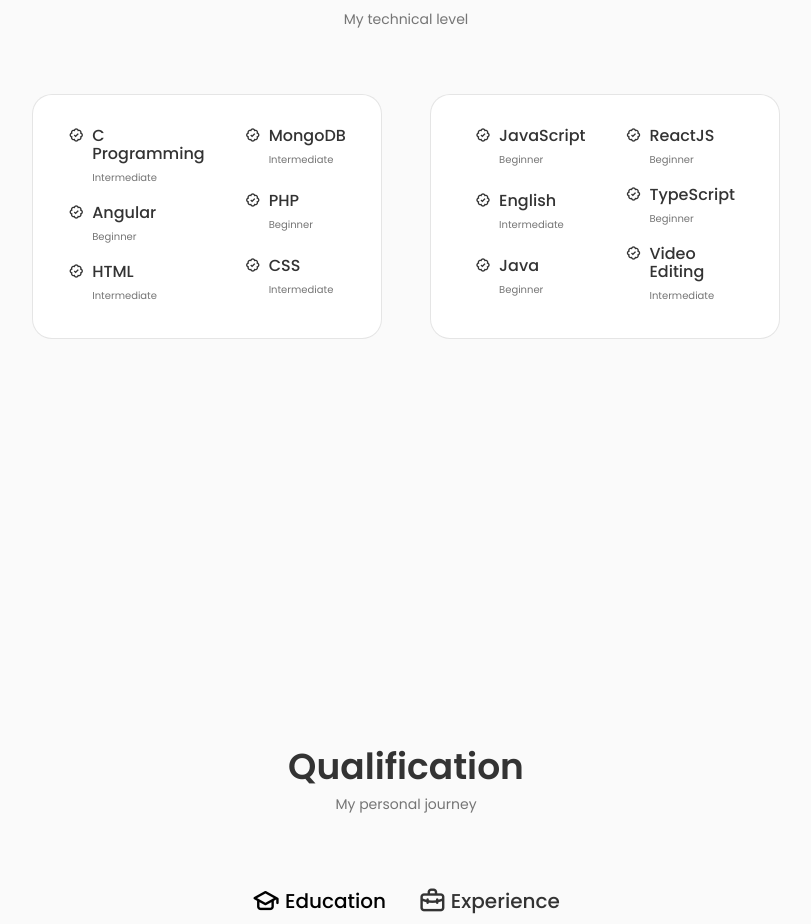
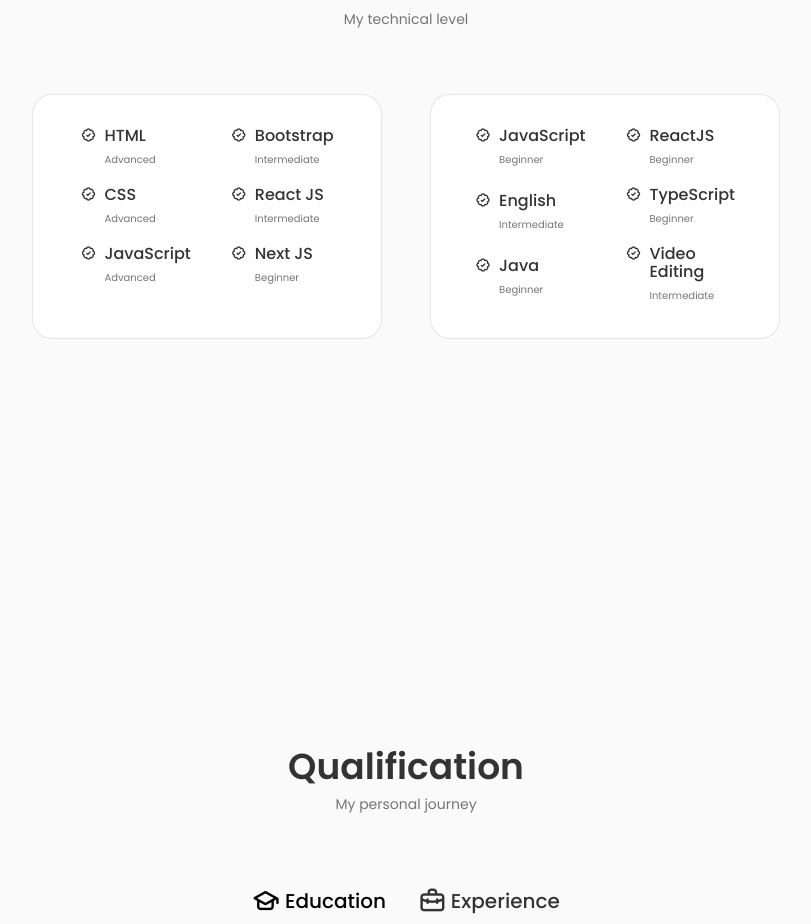
Before and after one commit to souravcodes1080/Portfolio, a React (Create React App) app: page / in a window 1280 px wide. Shown: the part 2120-3044 px from the top of the page, without its empty margins (234-1045 px from the left). Built offline with nearby package versions, Linux system fonts and the light colour scheme.

Commit message:
Update Left.jsx

```diff
--- a/src/components/skills/Left.jsx
+++ b/src/components/skills/Left.jsx
@@ -13,8 +13,8 @@
                 <i class='bx bx-badge-check'></i>
 
                 <div>
-                    <h3 className="skills__name">C Programming</h3>
-                    <span className="skills__level">Intermediate</span>
+                    <h3 className="skills__name">HTML</h3>
+                    <span className="skills__level">Advanced</span>
                 </div>
                 </div>
 
@@ -22,8 +22,8 @@
                 <i class='bx bx-badge-check'></i>
 
                 <div>
-                    <h3 className="skills__name">Angular</h3>
-                    <span className="skills__level">Beginner</span>
+                    <h3 className="skills__name">CSS</h3>
+                    <span className="skills__level">Advanced</span>
                 </div>
                 </div>
 
@@ -31,8 +31,8 @@
                 <i class='bx bx-badge-check'></i>
 
                 <div>
-                    <h3 className="skills__name">HTML</h3>
-                    <span className="skills__level">Intermediate</span>
+                    <h3 className="skills__name">JavaScript</h3>
+                    <span className="skills__level">Advanced</span>
                 </div>
                 </div>
             </div>
@@ -43,7 +43,7 @@
                 <i class='bx bx-badge-check'></i>
 
                 <div>
-                    <h3 className="skills__name">MongoDB</h3>
+                    <h3 className="skills__name">Bootstrap</h3>
                     <span className="skills__level">Intermediate</span>
                 </div>
                 </div>
@@ -52,8 +52,8 @@
                 <i class='bx bx-badge-check'></i>
 
                 <div>
-                    <h3 className="skills__name">PHP</h3>
-                    <span className="skills__level">Beginner
+                    <h3 className="skills__name">React JS</h3>
+                    <span className="skills__level">Intermediate
                 </span>
                 </div>
                 </div>
@@ -62,8 +62,8 @@
                 <i class='bx bx-badge-check'></i>
 
                 <div>
-                    <h3 className="skills__name">CSS</h3>
-                    <span className="skills__level">Intermediate</span>
+                    <h3 className="skills__name">Next JS</h3>
+                    <span className="skills__level">Beginner</span>
                 </div>
                 </div>
             </div>
```
